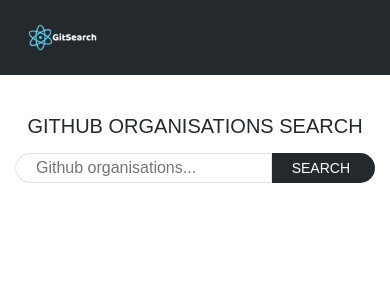
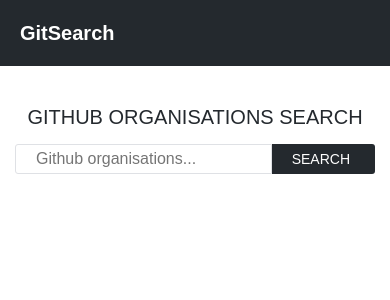
Before and after one commit to vvirk/search-git, a React (Create React App) app: page /search-git/users/1/following in a window 390 px wide. Shown: the top 300 px of the page. Built offline with nearby package versions, Linux system fonts and the light colour scheme.

Commit message:
fixed styles

```diff
--- a/src/components/Header/Header.js
+++ b/src/components/Header/Header.js
@@ -5,21 +5,18 @@ import { Link } from 'react-router-dom';
 import s from './styles/header.module.css';
 
 // images
-import headerLogo from './img/headerLogo.png';
 
 class Header extends React.Component {
   render() {
     return (
       <header className={s.header}>
-        <div className={s.logoWrap}>
         <Link
           to="/"
           className={s.logo}
           onClick={() => this.props.addResult('')}
         >
-            <img src={headerLogo} alt="Header logo"/>
+          GitSearch
         </Link>
-        </div>
       </header>
     );
   }
--- a/src/components/Header/styles/header.module.css
+++ b/src/components/Header/styles/header.module.css
@@ -1,29 +1,27 @@
 .header {
     width: 100%;
+    padding: 25px 0;
     background: #24292e;
 }
 
-.logoWrap {
-    margin: 0 25px;
+.logo {
+    margin: 0 30px;
+    font-size: 30px;
+    font-weight: 700;
+    color: #fff;
 }
 
-.logo {
-    max-height: 100px;
-}
-
-.logo:hover,
-.logo:focus {
+.logo:hover {
     opacity: .5;
     outline: none;
 }
 
-.logo img {
-    height: 100px;
-    max-height: 100%;
-}
-
-@media (max-width: 480px) {
-    .logo img {
-        height: 75px;
+@media (max-width: 580px) {
+    .header {
+        padding: 20px 0;
+    }
+    .logo {
+        margin: 0 20px;
+        font-size: 20px;
     }
 }
--- a/src/components/Member/styles/member.module.css
+++ b/src/components/Member/styles/member.module.css
@@ -5,7 +5,7 @@
     padding: 5px;
     margin: 5px;
     border: 1px solid #dfe1e5;
-    border-radius: 5px;
+    border-radius: 3px;
     box-shadow: 0 1px 6px 0 rgba(32,33,36,0.28);
 }
 
@@ -13,7 +13,7 @@
     width: 100%;
     max-width: 100px;
     margin-right: 25px;
-    border-radius: 5px;
+    border-radius: 3px;
     box-shadow: 0 1px 6px 0 rgba(32,33,36,0.28);
 }
 
--- a/src/components/OrgInfo/styles/orgInfo.module.css
+++ b/src/components/OrgInfo/styles/orgInfo.module.css
@@ -24,6 +24,7 @@
 
 .title {
     font-size: 32px;
+    font-weight: 700;
     color: #24292e;
 }
 
--- a/src/components/ReposList/styles/reposList.module.css
+++ b/src/components/ReposList/styles/reposList.module.css
@@ -18,7 +18,6 @@
     padding: 5px 0;
     color: #24292e;
     font-size: 24px;
-    font-weight: bold;
     text-transform: capitalize;
 }
 
@@ -71,7 +70,15 @@
         margin-right: 5px;
     }
 }
+@media (max-width: 580px) {
+    .title {
+        font-size: 24px;
+    }
+}
 @media (max-width: 420px) {
+    .title {
+        font-size: 20px;
+    }
     .itemLink {
         font-size: 18px;
     }
--- a/src/components/SearchPage/SearchPage.js
+++ b/src/components/SearchPage/SearchPage.js
@@ -12,6 +12,7 @@ class SearchPage extends React.Component {
     if (this.props.location.search) {
       const param = queryString.parse(this.props.location.search);
       this.props.getOrgs(param.search);
+      this.setState({ orgsname: param.search });
     }
   }
   componentDidUpdate(prevProps) {
@@ -19,7 +20,11 @@ class SearchPage extends React.Component {
       const param = queryString.parse(this.props.location.search);
       if(param.search) {
         this.props.getOrgs(param.search);
-      } else this.props.getOrgs('#');
+        this.setState({ orgsname: param.search });
+      } else {
+          this.props.addResult('');
+          this.setState({ orgsname: '' });
+        }
     }
   }
   render() {
@@ -33,6 +38,7 @@ class SearchPage extends React.Component {
           type="text"
           value={this.state.orgsname}
           onChange={ e => this.setState({ orgsname: e.target.value })}
+          onKeyDown={ e => (e.target.value) ? (e.keyCode === 13) ? this.props.getOrgs(e.target.value) : null : null}
           placeholder="Github organisations..."
         />
         <button
--- a/src/components/SearchPage/styles/searchPage.module.css
+++ b/src/components/SearchPage/styles/searchPage.module.css
@@ -20,7 +20,7 @@
     width: 100%;
     max-width: 400px;
     border: 1px solid #dfe1e5;
-    border-radius: 40px 0 0 40px;
+    border-radius: 3px 0 0 3px;
     color: #24292e;
 }
 
@@ -36,7 +36,7 @@
     text-transform: uppercase;
     background: #24292e;
     border: none;
-    border-radius: 0 50px 50px 0;
+    border-radius: 0 3px 3px 0;
 }
 
 .searchBtn:hover,
@@ -58,12 +58,12 @@
 }
 
 .resultItem:first-child {
-    border-radius: 20px 20px 0 0;
+    border-radius: 3px 3px 0 0;
 }
 
 .resultItem:last-child {
     border-bottom: 1px solid #dfe1e5;
-    border-radius: 0 0 20px 20px;
+    border-radius: 0 0 3px 3px;
 }
 
 .resultLink {
--- a/src/components/UserInfo/styles/userInfo.module.css
+++ b/src/components/UserInfo/styles/userInfo.module.css
@@ -7,13 +7,15 @@
     width: 100%;
     min-width: 100px;
     max-width: 250px;
-    border-radius: 10px;
+    border-radius: 3px;
     overflow: hidden;
+    box-shadow: 0 1px 6px 0 rgba(32,33,36,0.28);
 }
 
 .logo img {
     width: 100%;
-    border-radius: 10px;
+    border-radius: 3px;
+    box-shadow: 0 1px 6px 0 rgba(32,33,36,0.28);
 }
 
 .info {
@@ -23,7 +25,7 @@
 .title {
     color: #24292e;
     font-size: 24px;
-    font-weight: bold;
+    font-weight: 700;
 }
 
 .title:hover,
--- a/src/containers/SearchContainer.js
+++ b/src/containers/SearchContainer.js
@@ -2,6 +2,7 @@ import { connect } from 'react-redux';
 import {
   getOrgs,
   getCurrentOrg,
+  addResult,
 } from '../actions/index';
 import SearchPage from '../components/SearchPage/SearchPage';
 
@@ -12,6 +13,7 @@ const mapStateToProps = state => ({
 const mapDispatchToProps = {
     getOrgs,
     getCurrentOrg,
+    addResult,
 };
 
 export const SearchContainer = connect(
--- a/src/styles/index.css
+++ b/src/styles/index.css
@@ -76,3 +76,18 @@ main {
         flex-direction: column;
     }
 }
+
+@media (max-width: 580px) {
+    .title {
+        font-size: 24px;
+    }
+}
+
+@media (max-width: 420px) {
+    .title {
+        font-size: 20px;
+    }
+    .view-all {
+        font-size: 14px;
+    }
+}
```
Also changed, not shown: src/components/Header/img/headerLogo.png. Lines whose indentation alone changed are shown as unchanged.
